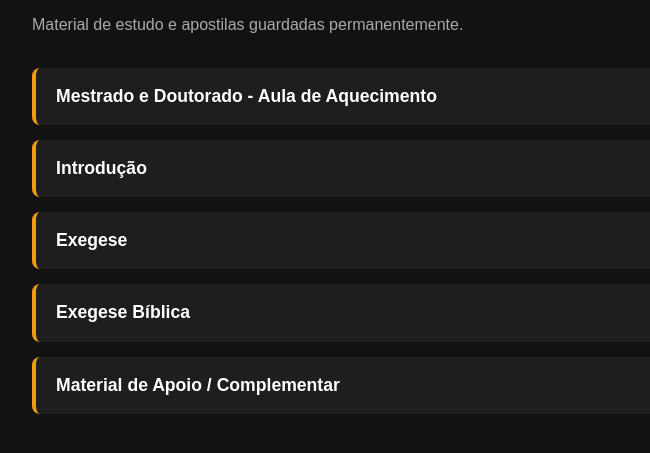
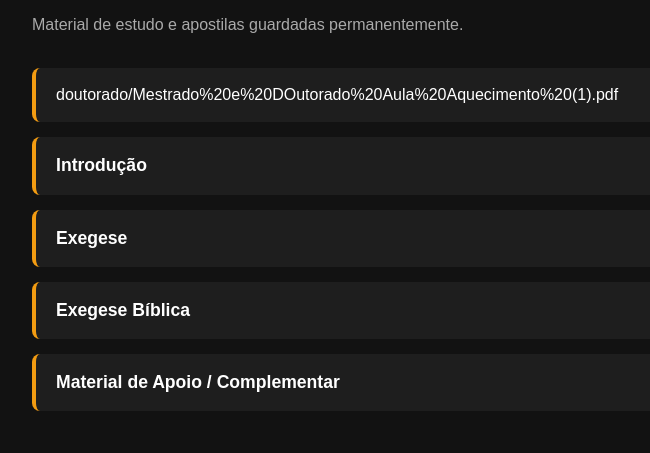
Before and after one commit to josesilva123/voz-que-clama, a website: page doutorado.html in a window 1280 px wide. Shown: the part 179-632 px from the top of the page, without its empty margins (178-828 px from the left). Drawn offline with Linux system fonts and the light colour scheme.

Commit message:
Fix HTML structure and update links in doutorado.html

```diff
--- a/doutorado.html
+++ b/doutorado.html
@@ -27,7 +27,7 @@
 
         <div class="apostila-list">
             <div class="apostila-item">
-                <a href="doutorado/Mestrado%20e%20Doutorado%20Aula%20Aquecimento.pdf" target="_blank">Mestrado e Doutorado - Aula de Aquecimento</a>
+                doutorado/Mestrado%20e%20DOutorado%20Aula%20Aquecimento%20(1).pdf
             </div>
             <div class="apostila-item">
                 <a href="doutorado/instrodu%C3%A7ao.pdf" target="_blank">Introdução</a>
```
